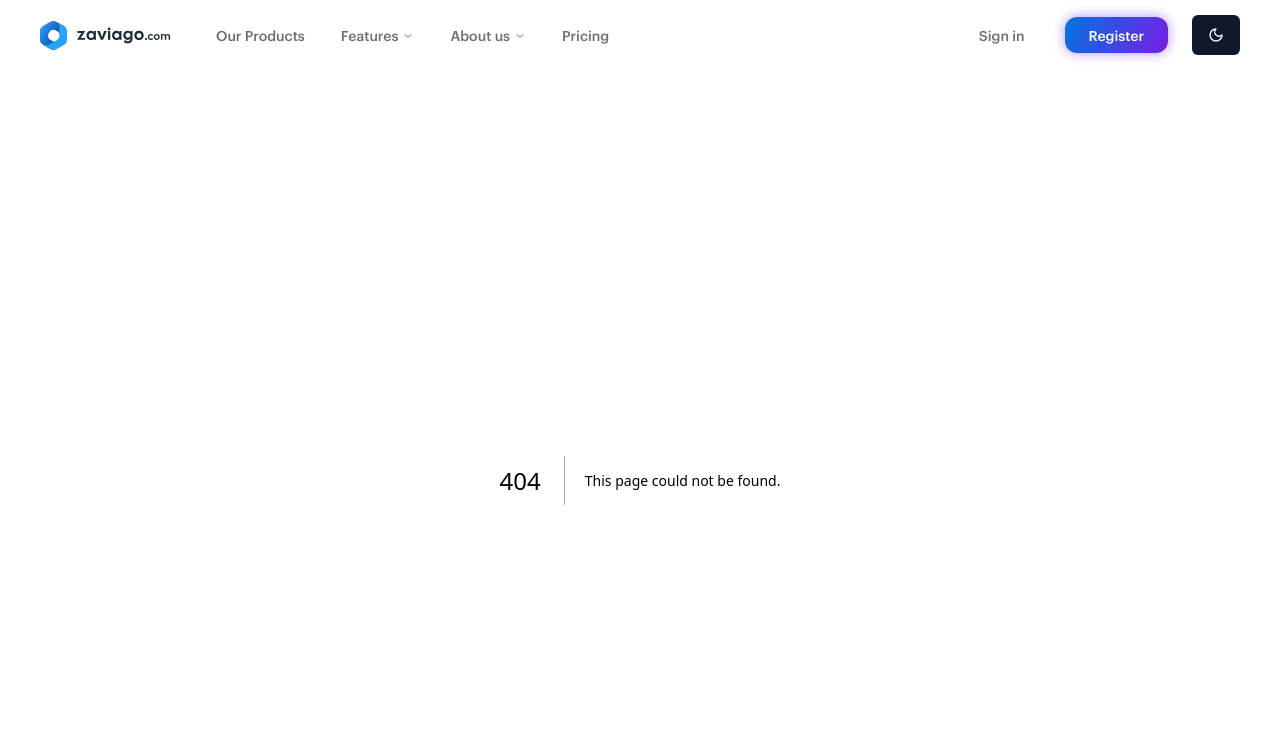
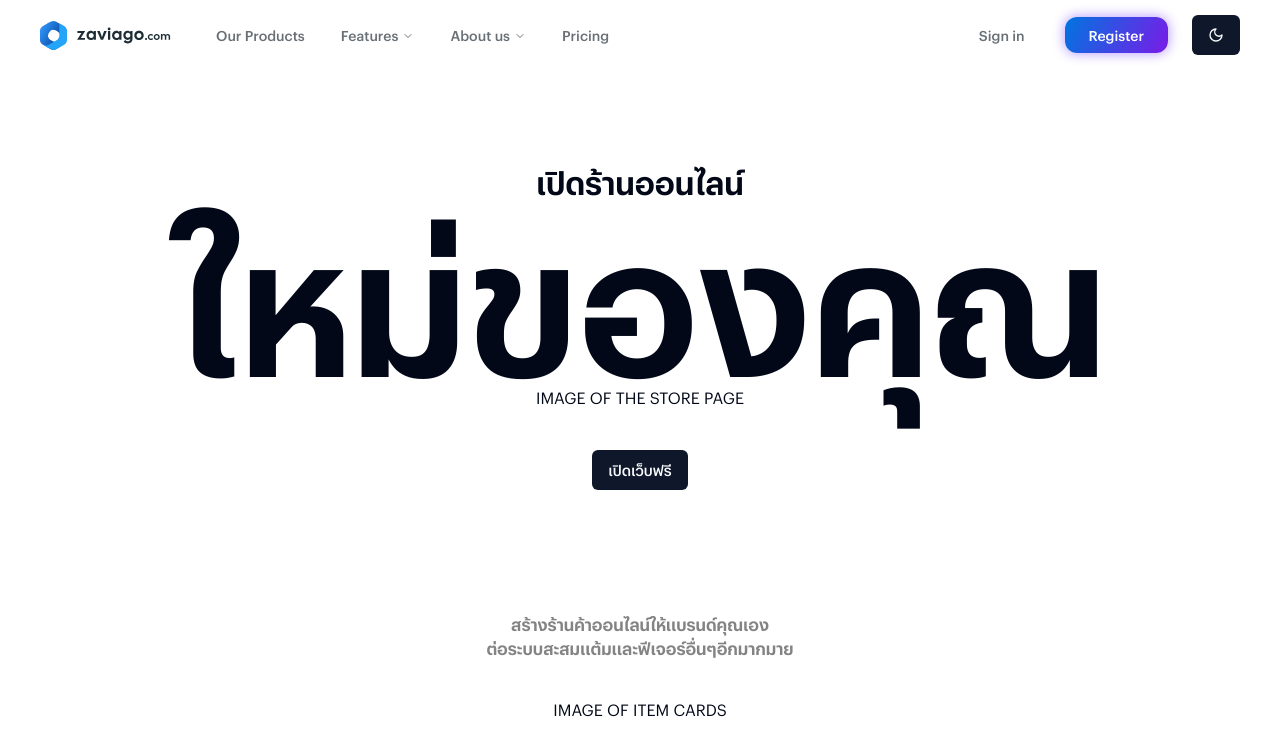
Before and after one commit to zaviagodev/zaviago-new-site, a Next.js app: page /webstore in a window 1280 px wide. Before the commit this address had no page. Shown: the top 756 px of the page. Built offline with nearby package versions, Linux system fonts and the light colour scheme.

Commit message:
add: webstore page

```diff
--- /dev/null
+++ b/app/webstore/page.tsx
@@ -0,0 +1,26 @@
+import { Button } from "@/components/ui/button"
+
+const WebstorePage = () => {
+  return (
+    <section className="flex flex-col gap-10 py-20">
+      <section className="flex flex-col gap-10 items-center">
+        <div className="flex flex-col text-center font-semibold">
+          <h2 className="text-3xl">เปิดร้านออนไลน์</h2>
+          <h1 className="text-[180px] leading-[150px]">ใหม่ของคุณ</h1>
+        </div>
+
+        <p className="text-center">IMAGE OF THE STORE PAGE</p>
+
+        <Button>เปิดเว็บฟรี</Button>
+      </section>
+
+      <section className="flex flex-col gap-10 items-center py-20">
+        <p className="text-shadegray font-semibold text-center">สร้างร้านค้าออนไลน์ให้แบรนด์คุณเอง<br/>ต่อระบบสะสมแต้มและฟีเจอร์อื่นๆอีกมากมาย</p>
+
+        <p className="text-center">IMAGE OF ITEM CARDS</p>
+      </section>
+    </section>
+  )
+}
+
+export default WebstorePage
```
